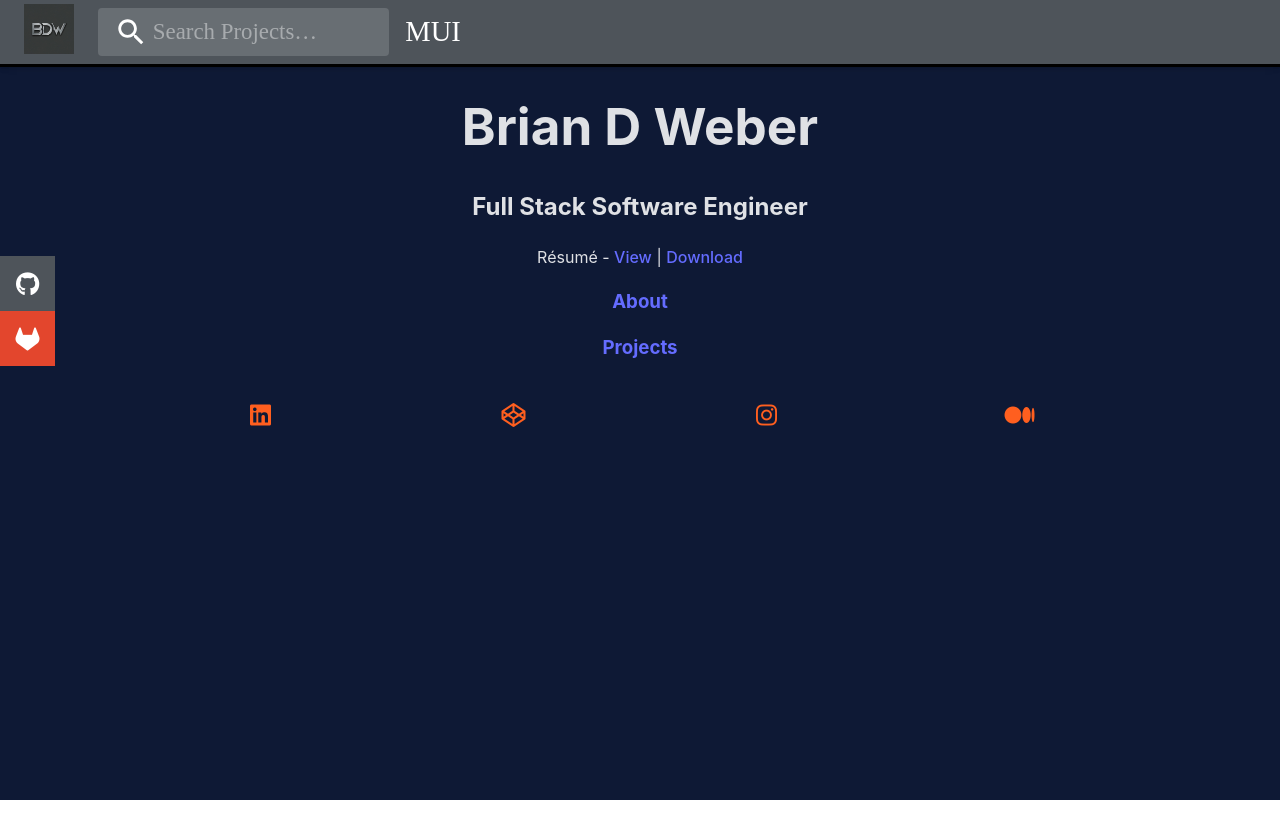
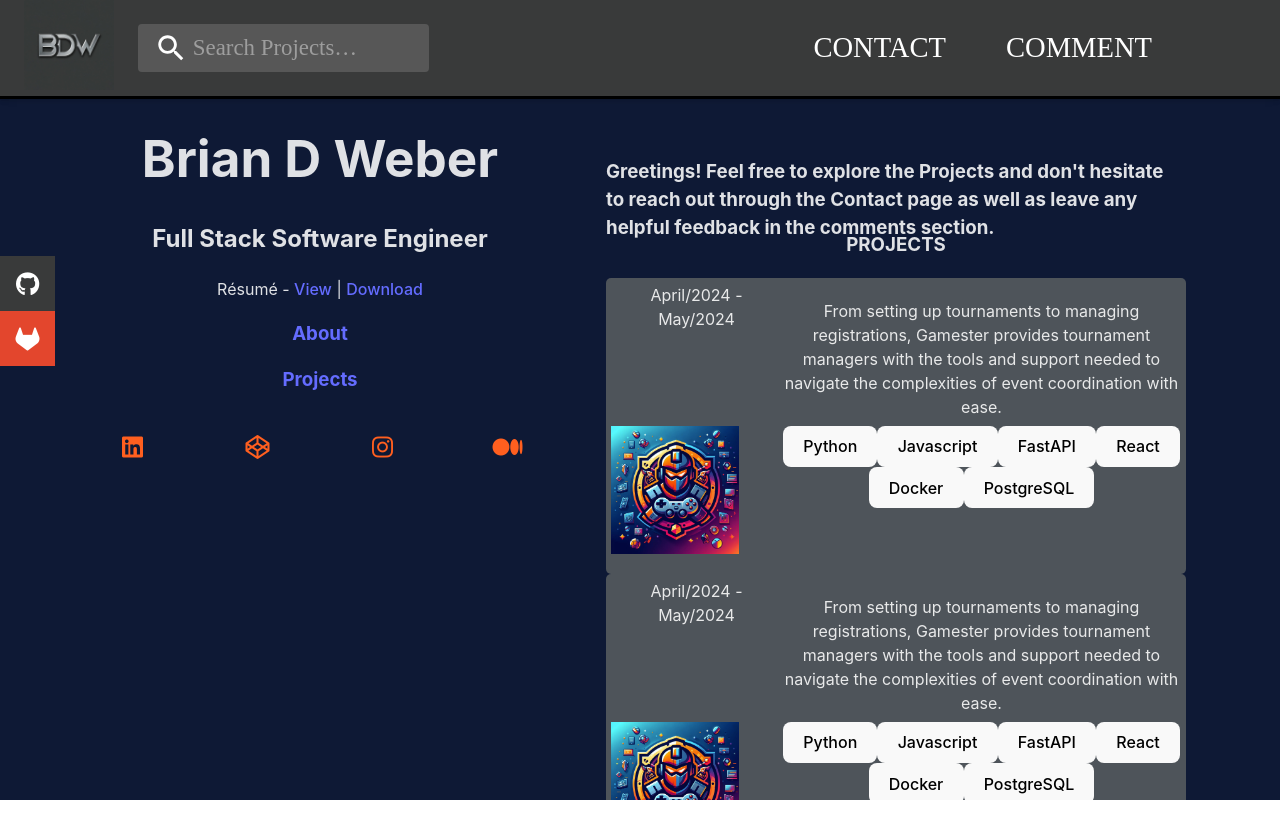
Before and after one commit to briandweber/briandweber.github.io, a React (Vite) app: page / in a window 1280 px wide. Shown: the top 838 px of the page. Before the commit the page ends 800 px from the top, so only its background shows below. Built offline with nearby package versions, Linux system fonts and the light colour scheme; a web font is replaced by a local one.

Commit message:
placed nav and content side by side

```diff
--- a/src/App.css
+++ b/src/App.css
@@ -24,6 +24,40 @@ body {
 
 @media (min-width: 1024px) {
 
+  .navigation {
+    left: 0;
+    width: 50vw;
+    height: 100vh;
+    z-index: 101;
+  }
+
+  .page-content {
+    position: absolute;
+    right: 0;
+    z-index: 100;
+    width: 50vw;
+    height: 100vh;
+    margin-right: 5%;
+    top: 0;
+  }
+
+  .contact-wrapper {
+    margin-right: 5rem;
+    display: flex;
+    justify-content: space-between;
+    position: fixed;
+    margin-right: 10%;
+    right: 0;
+  }
+
+  .contact {
+    padding-right: 30px;
+  }
+
+  .comment {
+    padding-left: 30px;
+  }
+
   .git-mobile {
     display: none;
   }
@@ -42,7 +76,7 @@ body {
   }
 
   .git-desktop .fa-github {
-    background: #4E545A;
+    background: #393A3A;
   }
 
   .git-desktop .fa-gitlab {
@@ -262,7 +296,7 @@ body {
 }
 
 .logo-div img {
-  max-width: 50px;
+  max-width: 90px;
 }
 
 @media (max-width: 1023px) {
@@ -282,7 +316,7 @@ body {
     }
 
     .git-mobile .fa-github {
-      background: #4E545A;
+      background: #393A3A;
     }
 
     .git-mobile .fa-gitlab {
@@ -314,4 +348,6 @@ body {
 .search {
   box-shadow: 0px 3px #000000;
   top: 0;
+  display: flex;
+  justify-content: space-around;
 }
--- a/src/App.jsx
+++ b/src/App.jsx
@@ -7,7 +7,7 @@ import SearchAppBar from './SearchAppBar';
 const theme = createTheme({
   palette: {
     primary: {
-      main: '#4E545A',
+      main: '#393A3A',
     },
     secondary: {
       main: '#5D65D2',
@@ -31,8 +31,13 @@ function App() {
       <div className='search'>
         <SearchAppBar />
       </div>
-      <Nav />
-      {/* <PageContent /> */}
+      <div className='navigation'>
+        <Nav />
+
+      </div>
+      <div className='page-content'>
+        <PageContent />
+      </div>
     </ThemeProvider>
     </>
   )
--- a/src/SearchAppBar.jsx
+++ b/src/SearchAppBar.jsx
@@ -156,7 +156,7 @@ export default function PrimarySearchAppBar() {
   );
 
   return (
-    <Box sx={{ flexGrow: 1 }}>
+    <Box sx={{ flexGrow: 1}}>
       <AppBar position="static">
         <Toolbar>
           <div className='logo-div'>
@@ -171,14 +171,28 @@ export default function PrimarySearchAppBar() {
               inputProps={{ 'aria-label': 'search' }}
               />
           </Search>
+          <div className='contact-wrapper'>
+            <div className='contact'>
               <Typography
                 variant="h6"
                 noWrap
                 component="div"
                 sx={{ display: { xs: 'none', sm: 'block' } }}
                 >
-            MUI
+                CONTACT
               </Typography>
+            </div>
+            <div className='comment'>
+              <Typography
+                variant="h6"
+                noWrap
+                component="div"
+                sx={{ display: { xs: 'none', sm: 'block' } }}
+                >
+                COMMENT
+              </Typography>
+            </div>
+          </div>
         </Toolbar>
       </AppBar>
       {renderMobileMenu}
```
Lines whose indentation alone changed are shown as unchanged.
